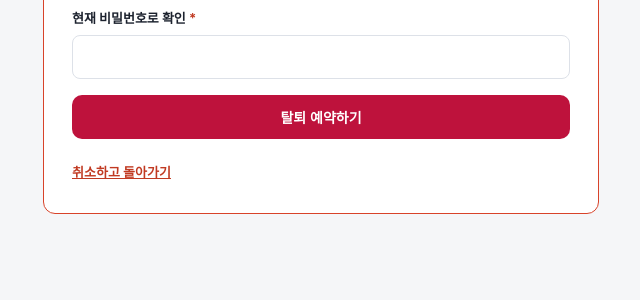
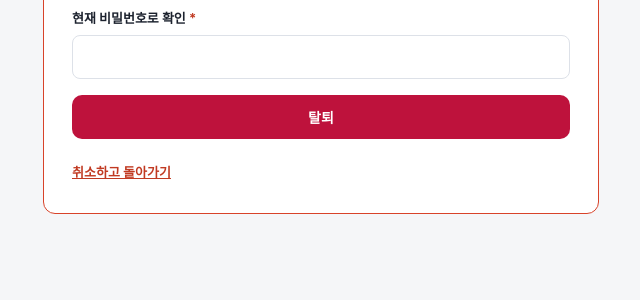
Before and after one commit to youngroknroll/takulife, a Django app: template templates/account/delete_account.html in a window 1280 px wide. Shown: the part 700-1000 px from the top of the page, without its empty margins (457-1097 px from the left). Run offline with Django 5.2, Linux system fonts and the light colour scheme; the template is opened without the code that fills it, so the values that code supplies are empty; some libraries are stand-ins or nearby versions; some web fonts are replaced.

Commit message:
design(accounts): Shorten deletion submit label to 탈퇴
Co-Authored-By: Claude Opus 5 (1M context) <noreply@anthropic.com>

```diff
--- a/templates/account/delete_account.html
+++ b/templates/account/delete_account.html
@@ -66,7 +66,7 @@
             <p class="account-settings-field-error" id="id_password-error">{{ field_errors.password }}</p>
           {% endif %}
         </div>
-        <button type="submit" class="account-settings-submit-btn is-rose">탈퇴 예약하기</button>
+        <button type="submit" class="account-settings-submit-btn is-rose">탈퇴</button>
       </form>
 
       <p class="account-settings-back"><a href="{% url 'account-settings-page' %}">취소하고 돌아가기</a></p>
```
